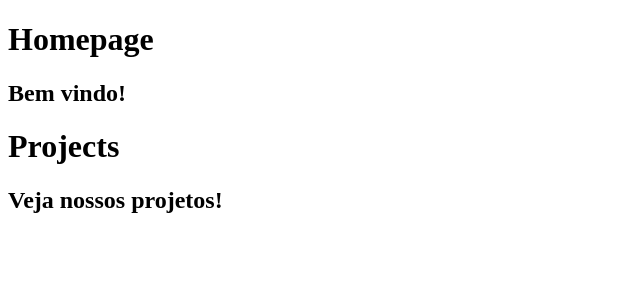
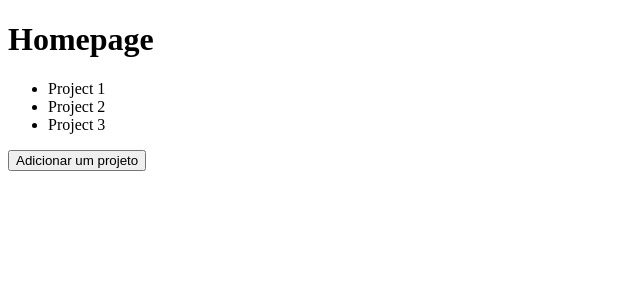
Before and after one commit to Matheusafonsouza/react_project, a React app: page / in a window 1280 px wide. Shown: the top 300 px of the page, without its empty margins (0-640 px from the left). Built offline with nearby package versions, Linux system fonts and the light colour scheme.

Commit message:
feature: Created button who updates projects state

```diff
--- a/src/App.js
+++ b/src/App.js
@@ -1,16 +1,24 @@
-import React from 'react';
+import React, { useState } from 'react';
 
 import Header from './components/Header';
 
 function App() {
+    const [projects, setProjects] = useState(['Project 1', 'Project 2', 'Project 3']);
+
+    function handleAddProject() {
+        setProjects([...projects, `New project ${Date.now()}`]);
+    }
+
     return (
         <>
-            <Header title="Homepage">
-                <h2>Bem vindo!</h2>
-            </Header>
-            <Header title="Projects">
-                <h2>Veja nossos projetos!</h2>
-            </Header>
+            <Header title="Homepage" />
+            <ul>
+                {projects.map(project => (
+                    <li key={project}>{project}</li>
+                ))}
+            </ul>
+
+            <button type="button" onClick={handleAddProject}>Adicionar um projeto</button>
         </>
     );
 }
--- a/src/components/Header.js
+++ b/src/components/Header.js
@@ -1,10 +1,9 @@
 import React from 'react';
 
-export default function Header({ title, children }) {
+export default function Header({ title }) {
     return (
         <header>
             <h1>{title}</h1>
-            {children}
         </header>
     );
 }
```
